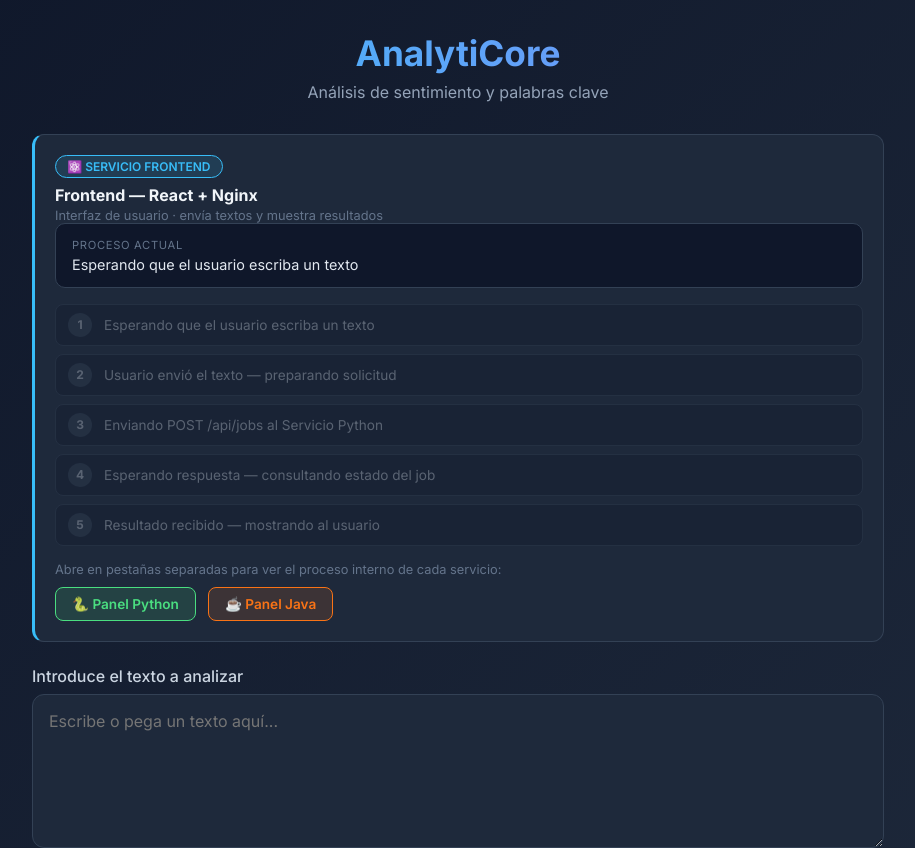
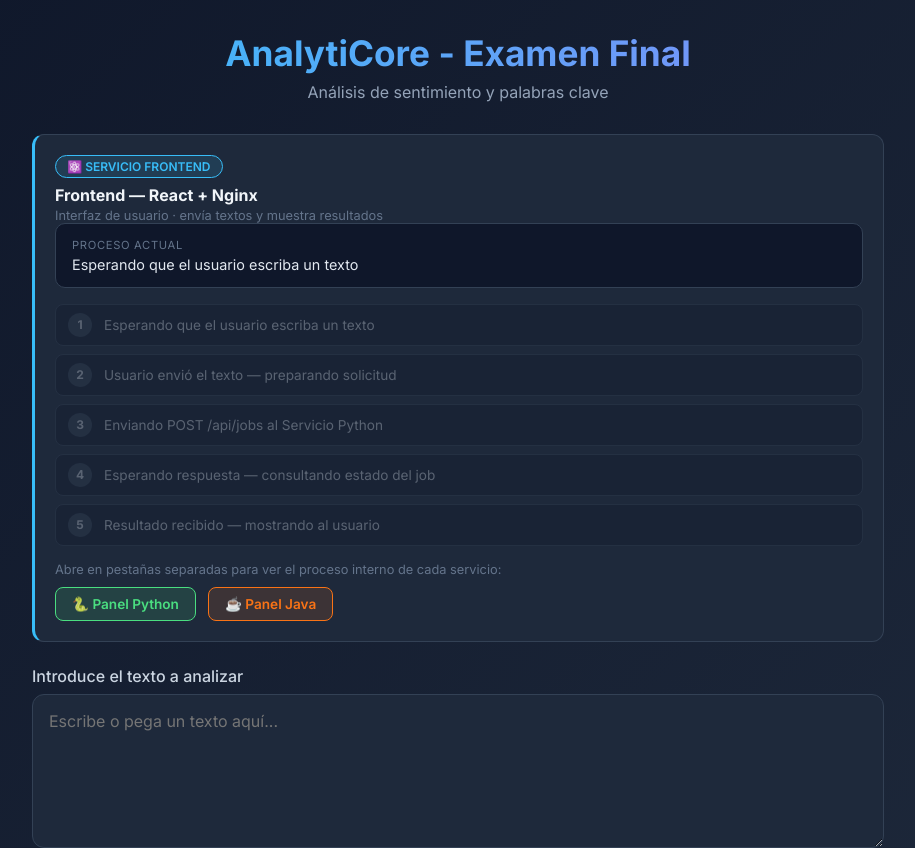
Before and after one commit to allett29/analyticore, a React (Vite) app in the folder frontend/: page / in a window 1280 px wide. Shown: the top 848 px of the page, without its empty margins (182-1097 px from the left). Built offline with nearby package versions, Linux system fonts and the light colour scheme; no server answers.

Commit message:
Actualizacion visual del frontend para el examen

```diff
--- a/frontend/src/presentation/App.jsx
+++ b/frontend/src/presentation/App.jsx
@@ -91,7 +91,8 @@ export default function App() {
   return (
     <div className="app">
       <header className="header">
-        <h1>AnalytiCore</h1>
+                <h1>AnalytiCore - Examen Final</h1>
+
         <p>Análisis de sentimiento y palabras clave</p>
       </header>
 
```
